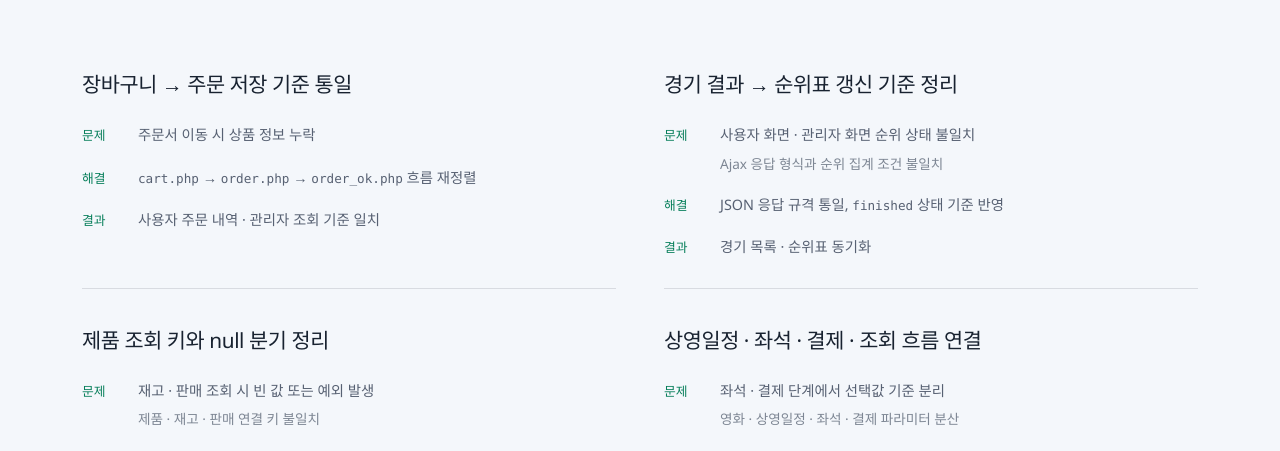
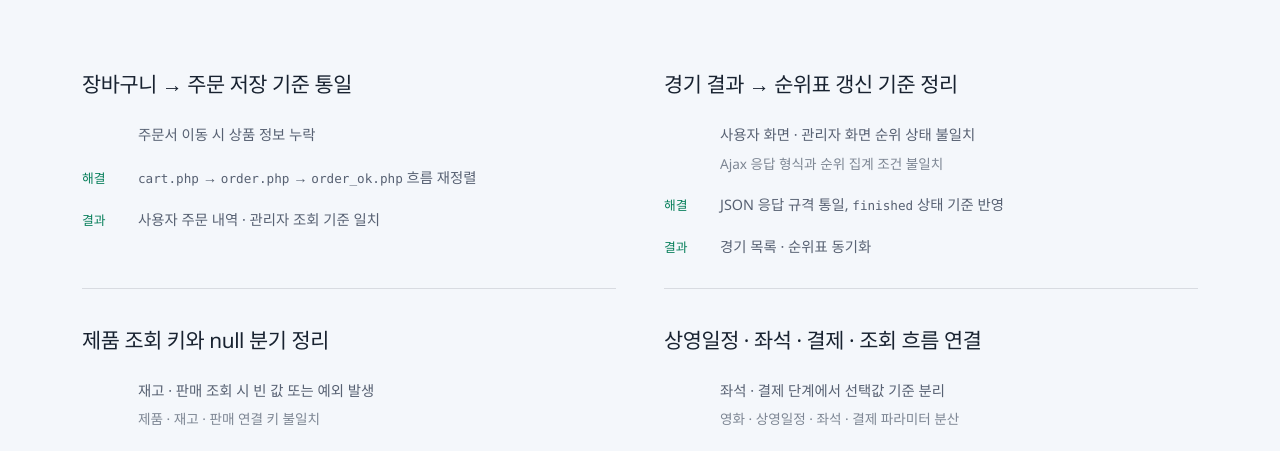
Before and after one commit to allen8524/allen8524.github.io, a React (Vite) app: page /#/ in a window 1280 px wide. Shown: the part 7880-8331 px from the top of the page. Built offline with nearby package versions, Linux system fonts and the light colour scheme.

Commit message:
Hide problem labels in homepage troubleshooting

```diff
--- a/src/components/sections/Troubleshooting.tsx
+++ b/src/components/sections/Troubleshooting.tsx
@@ -136,7 +136,7 @@ function Troubleshooting() {
                       .filter((flow) => flow.label !== "원인")
                       .map((flow) => (
                         <li key={flow.label}>
-                          <span>{flow.label}</span>
+                          {flow.label !== "문제" && <span>{flow.label}</span>}
                           <div className="trouble-card-description">
                             <p>{flow.description}</p>
                             {flow.label === "문제" && cause && (
--- a/src/styles/troubleshooting.css
+++ b/src/styles/troubleshooting.css
@@ -53,6 +53,7 @@
   line-height: 1.7;
 }
 .testimonials .trouble-card-description {
+  grid-column: 2;
   min-width: 0;
 }
 .testimonials .trouble-card-flow p {
```
